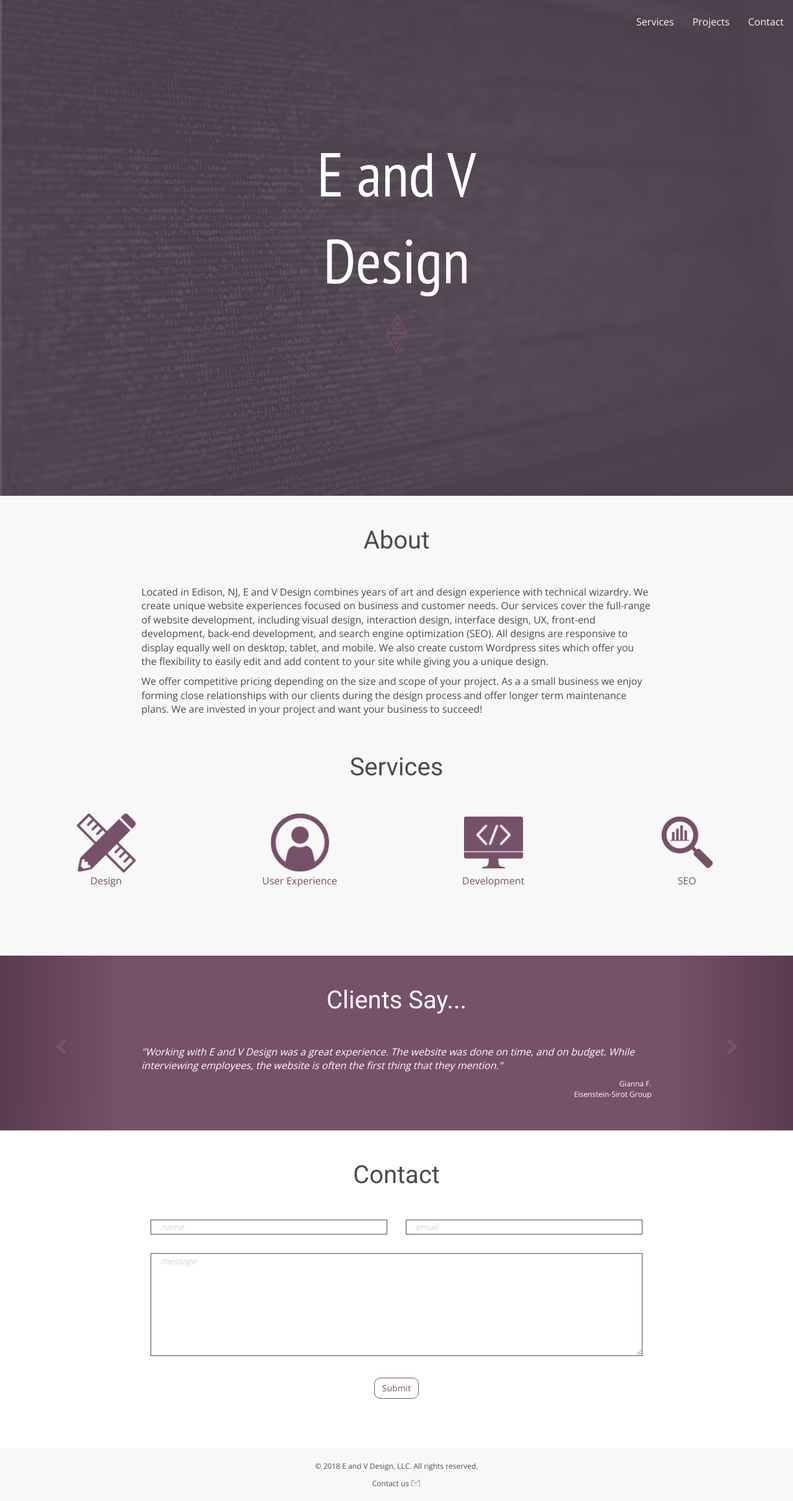
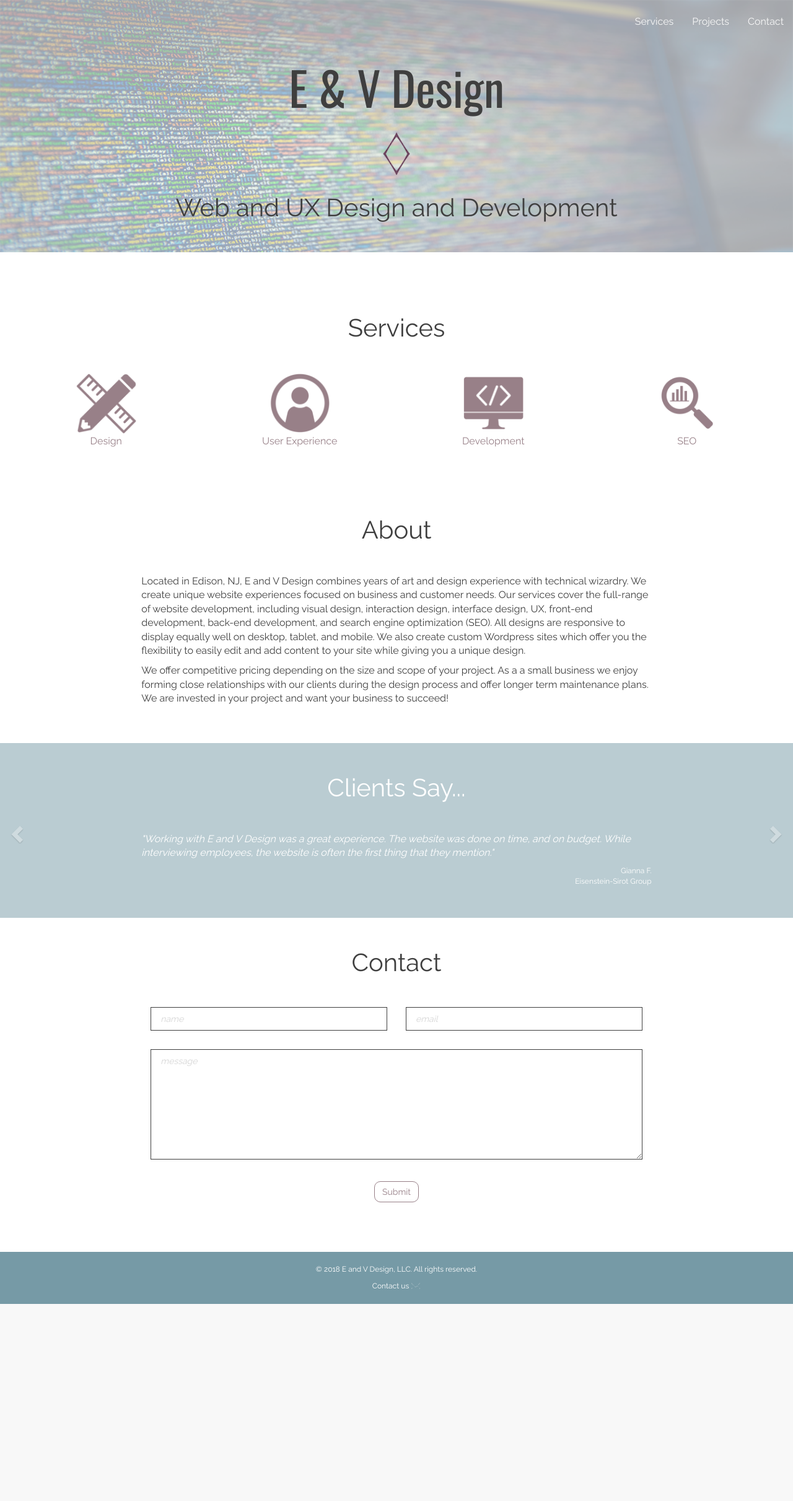
Before and after one commit to eliezerwohl/e-and-v-design, a PHP site: page / in a window 1280 px wide. Shown: the whole page at 62% size. After the commit the page ends 2104 px from the top, so only its background shows below. Run offline with PHP 8.4, Linux system fonts and the light colour scheme; some libraries are stand-ins or nearby versions.

Commit message:
home-redo-2

```diff
--- a/index.php
+++ b/index.php
@@ -21,9 +21,9 @@
 <meta name="msapplication-TileColor" content="#ffffff">
 <meta name="msapplication-TileImage" content="/img/ms-icon-144x144.png">
 <meta name="theme-color" content="#ffffff">
-    <link href="https://fonts.googleapis.com/css?family=Open+Sans|PT+Sans+Narrow|Roboto" rel="stylesheet">
+    <link href="https://fonts.googleapis.com/css?family=Oswald|Raleway" rel="stylesheet">
     <link rel="stylesheet" href="https://maxcdn.bootstrapcdn.com/bootstrap/3.3.7/css/bootstrap.min.css" integrity="sha384-BVYiiSIFeK1dGmJRAkycuHAHRg32OmUcww7on3RYdg4Va+PmSTsz/K68vbdEjh4u" crossorigin="anonymous">
-    <link rel="stylesheet" type="text/css" href="styles/main.min.css">
+    <link rel="stylesheet" type="text/css" href="styles/main.css">
     <title>E and V Design | NJ Web Design and Development</title>
     <meta name="Description" content='Located in Edison, NJ, E and V Design creates unique website experiences for individuals, groups, non-profits, and businesses. We offer a range of services including website design, development, SEO, and custom WordPress sites.'>
     <!-- Global site tag (gtag.js) - Google Analytics -->
@@ -47,7 +47,7 @@
           <span class="icon-bar"></span>
           <span class="icon-bar"></span>
           </button>
-          <a id="homeButton" class="navbar-brand brandHide" href="/">E and V Design</a>
+          <a id="homeButton" class="navbar-brand brandHide" href="/">E & V <img alt="logo" id="brand-logo"  src="img/logo.png"> Design</a>
         </div>
         <!-- Collect the nav links, forms, and other content for toggling -->
         <div class="collapse navbar-collapse" id="bs-example-navbar-collapse-1">
@@ -64,26 +64,15 @@
     <div class="welcomeBackground">
       <div class="welcomeDiv">
         <div class="child">
-          <h1>E and V <span style="display: block; margin-top: 30px;">Design</span>
-          </h1>
-          <img alt="logo" id ="logo" class="center-text" src="img/logo-5.png">
+          <h1>E & V Design</h1>
+          <img alt="logo" id ="logo" class="center-text" src="img/logo.png">
+          <h2>Web and UX Design and Development</h2>
         </div>
       </div>
     </div>
     <!--   tools used side projects  social contact -->
     <div id="main">
-      <div id="aboutUs" class="container gray">
-        <h2>About</h2>
-        <div class="contentContainer col-md-8 col-md-offset-2">
-          <p>
-            Located in Edison, NJ, E and V Design combines years of art and design experience with technical wizardry. We create unique website experiences focused on business and customer needs. Our services cover the full-range of website development, including visual design, interaction design, interface design, UX, front-end development, back-end development, and search engine optimization (SEO). All designs are responsive to display equally well on desktop, tablet, and mobile. We also create custom Wordpress sites which offer you the flexibility to easily edit and add content to your site while giving you a unique design.
-          </p>
-          <p>
-            We offer competitive pricing depending on the size and scope of your project. As a a small business we enjoy forming close relationships with our clients during the design process and offer longer term maintenance plans. We are invested in your project and want your business to succeed!
-          </p>
-        </div>
-      </div>
-      <div class="container text-center gray">
+      <div class="container text-center">
         <h2>Services</h2>
         <div class="col-md-12 service">
           <div class="col-sm-3 service-container col-xs-6">
@@ -110,6 +99,17 @@
               <p>SEO</p>
             </a>
           </div>
+        </div>
+      </div>
+      <div id="aboutUs" class="container">
+        <h2>About</h2>
+        <div class="contentContainer col-md-8 col-md-offset-2">
+          <p>
+            Located in Edison, NJ, E and V Design combines years of art and design experience with technical wizardry. We create unique website experiences focused on business and customer needs. Our services cover the full-range of website development, including visual design, interaction design, interface design, UX, front-end development, back-end development, and search engine optimization (SEO). All designs are responsive to display equally well on desktop, tablet, and mobile. We also create custom Wordpress sites which offer you the flexibility to easily edit and add content to your site while giving you a unique design.
+          </p>
+          <p>
+            We offer competitive pricing depending on the size and scope of your project. As a a small business we enjoy forming close relationships with our clients during the design process and offer longer term maintenance plans. We are invested in your project and want your business to succeed!
+          </p>
         </div>
       </div>
       <div id="clients-say" class="container text-center">
@@ -188,7 +188,7 @@
     <?php require 'footer.php';?>
     <script src="https://ajax.googleapis.com/ajax/libs/jquery/3.2.1/jquery.min.js"></script>
     <script src="js/bootstrap.min.js"></script>
-    <script type="text/javascript" src="js/navbar.min.js"></script>
+    <script type="text/javascript" src="js/navbar.js"></script>
     <script type="text/javascript" src="js/contact.min.js"></script>
   </body>
 </html>
--- a/js/navbar.js
+++ b/js/navbar.js
@@ -1,17 +1,28 @@
-function scrollFunction(){
-  if($(this).scrollTop() > 0){
-      $('.navbar-default').removeClass("topNav").addClass("scrollNav");
-      $(".navbar-brand").removeClass("brandHide").addClass("brandShow");
-     }
-  else {
-    $('.navbar-default').removeClass("scrollNav").addClass("topNav");
-    $(".navbar-brand").removeClass("brandShow").addClass("brandHide");
-  }
-}
-
 $( document ).ready(function() {
   scrollFunction();
+  var navbar = $(".navbar-default");
   $(document).scroll(function(){
     scrollFunction()
 	});
+  function scrollFunction(){
+    var scrollin = $(this).scrollTop();
+    var mathin = Math.floor(scrollin / 4);
+    if (scrollin == 0){
+      $('.navbar-default').removeClass("scrollNav").addClass("topNav");
+      $(".navbar-brand").removeClass("brandShow").addClass("brandHide");
+      $(navbar).css("background-color", "rgba(255,255,255,0.0")
+    }
+    else {
+      $('.navbar-default').removeClass("topNav").addClass("scrollNav");
+      $(".navbar-brand").removeClass("brandHide").addClass("brandShow");
+      if (mathin < 10) {
+        mathin = 1;
+      }
+      else if (mathin > 70){
+        mathin = 7;
+      }
+      var numin = "0." + parseInt(mathin.toString()[0]);
+      $(navbar).css("background-color", "rgba(255,255,255," + numin + ")")
+    }
+  }
 });
--- a/styles/main.css
+++ b/styles/main.css
@@ -14,15 +14,18 @@
         margin-bottom: 25px;
     }
 }
+body {
+    font-family: 'Raleway', sans-serif;
+}
 .navbar-brand,
 h1 {
-    font-family: 'PT Sans Narrow', sans-serif;
-    color: white;
+    font-family: 'Oswald', sans-serif;
+    color: #3F3F3F;
 }
 h2,
 #main,
 #main h1 {
-    color: #4e4a4a;
+    color: #3F3F3F;
 }
 h2, #page h1 {
     text-align: center;
@@ -34,19 +37,13 @@ h2, #page h1 {
 h3 {
     font-size: 28px
 }
-body {
-    font-family: 'Open Sans', sans-serif
-}
-
-#page h1, h2, h3, h4 {
-    font-family: 'Roboto', sans-serif;
-}
 p {
     -webkit-margin-before: 0
 }
 input,
 textarea {
-    border: 1px solid #4e4a4a;
+    border: 1px solid #3F3F3F;
+    padding: 8px 10px;
 }
 input:focus,
 textarea:focus {
@@ -76,21 +73,13 @@ textarea:focus {
 
 #main a,
 #main button {
-    color: #775069
+    color:  #988088;
 }
-footer {
-    color: #4e4a4a;
-}
-footer a {
-    color: #4e4a4a;
-}
+
 #main a:hover p, footer a:hover {
     opacity: .7
 }
 
-footer a:hover {
-    color: #4e4a4a;
-}
 #main a:hover, footer a:hover {
     text-decoration: none
 }
@@ -100,12 +89,12 @@ footer a:hover {
 }
 #main button {
     background-color: #fff;
-    border: 1px solid #775069;
+    border: 1px solid  #988088;;
     border-radius: 10px;
     margin: 5px
 }
 #main button:hover {
-    background-color: #775069;
+    background-color:  #988088;;
     color: #fff
 }
 #main button:active {
@@ -134,6 +123,8 @@ footer a:hover {
 .navbar-default,
 .navbar-header {
     height: 70px;
+    border-color: transparent;
+    background-color:rgba(255,255,255, 0);
 }
 .navbar-default .navbar-nav>li>a:hover {
     color: #f8f8f8;
@@ -147,7 +138,7 @@ footer a:hover {
 }
 @media(max-width: 767px){
     .navbar-default .navbar-nav>li>a {
-    color: #775069;
+    color:  #988088;;
     }
     .navbar-default .navbar-nav>li>a:hover {
     color: #4e4a4a;
@@ -156,16 +147,22 @@ footer a:hover {
 
 }
 .scrollNav .navbar-nav>li>a {
-    color: #775069;
+    color:  #988088;;
 }
 .navbar-default .navbar-brand {
-    color: #433544;
+    color: #3F3F3F;
+}
+
+.navbar-default .navbar-brand img {
+    display: inline-block;
+    height: 30px;
+    padding-bottom: 8px;
 }
 .navbar-default .navbar-nav>li>a:focus {
     color: #4e4a4a
 }
 .navbar-default .navbar-brand:hover {
-    color: #775069;
+    color:  #988088;;
     opacity: .7
 }
 
@@ -178,7 +175,7 @@ footer a:hover {
 }
 
 .navbar-default .navbar-toggle:focus, .navbar-default .navbar-toggle:hover {
-    background-color: #775069;
+    background-color:  #988088;;
 }
 
 .navbar-default .navbar-toggle:focus .icon-bar, .navbar-default .navbar-toggle:hover .icon-bar {
@@ -197,7 +194,7 @@ footer a:hover {
 .navbar-default .navbar-nav>.active>a:hover {
     font-weight: 700;
     background-color: #fff;
-    color: #775069
+    color:  #988088;
 }
 .navbar-header,
 .navbar-nav {
@@ -219,13 +216,15 @@ footer a:hover {
     width: auto;
 }
 #front .welcomeBackground {
-    background: url(../img/header-image.jpg) no-repeat;
+    background: url(../img/background-new.png) no-repeat;
     background-size: cover;
-    min-height: 100vh;
+    /* min-height: 100vh; */
     position: relative;
 }
 .welcomeBackground .child {
-    width: fit-content;
+    margin-top:50px;
+    margin-bottom: 50px;
+    /* width: fit-content;
     width: -moz-max-content;
     width: -webkit-max-content;
     width: -o-max-content;
@@ -233,7 +232,7 @@ footer a:hover {
     position: absolute;
     top: 50%;
     left: 50%;
-    transform: translate(-50%, -50%);
+    transform: translate(-50%, -50%); */
     text-align: center;
 }
 .welcomeBackground .welcomeText {
@@ -246,9 +245,12 @@ footer a:hover {
     padding-top: 50px
 }
 .welcomeDiv h1 {
-    font-size: 100px;
-    margin-top: 0;
+    font-size: 75px;
+    margin-top: 0px;
     margin-bottom: 30px;
+}
+.welcomeDiv h2 {
+  padding-top: 30px;
 }
 #front .service img {
     width: auto;
@@ -261,13 +263,47 @@ footer a:hover {
     opacity: .7;
 }
 #front .service {
-    margin-bottom: 50px;
+    margin-bottom: 0px;
+}
+
+#front #aboutUs {
+  margin-bottom: 50px;
 }
 #front #clients-say {
-    background-color: #775069;
+    background-color:#baccd2;
     color: white;
 }
+
+#front #clients-say a {
+  color:#baccd2;
+}
 #front #clients-say h2 {
+    color: white;
+}
+
+#front .carousel .carouse-control.left, #front .carousel .carouse-control.right {
+    background-image: none
+}
+
+#front .carousel .glyphicon-chevron-left {
+    left: 0px;
+    margin-left: 15px;
+    opacity: .3
+}
+
+#front .carousel .glyphicon-chevron-right {
+    right: 0px;
+    margin-right: 15px;
+    opacity: .3
+}
+
+#front .carousel .carousel-control {
+    width: 50px;
+    opacity: 1;
+    background-image: none;
+}
+
+#front .carousel .carousel-control .glyphicon {
     color: white;
 }
 #front #clients-say .carousel-inner .active {
@@ -297,15 +333,14 @@ footer a:hover {
     margin-bottom: 50px
 }
 .scrollNav {
-    background: #fff;
-    border-bottom: 1px solid #4e4a4a;
-    -webkit-box-shadow: 0 8px 6px -6px #4e4a4a;
+    background-color:rgba(255,255,255)
+    border-bottom: 1px solid transparent;
+    /* -webkit-box-shadow: 0 8px 6px -6px #4e4a4a;
     -moz-box-shadow: 0 8px 6px -6px #4e4a4a;
-    box-shadow: 0 8px 6px -6px #4e4a4a
+    box-shadow: 0 8px 6px -6px #4e4a4a */
 }
 .topNav {
-    border-bottom: none;
-    background: 0 0
+    border-bottom: transparent;
 }
 .brandShow {
     visibility: visible
@@ -364,10 +399,21 @@ footer a:hover {
         text-align: center;
     }
 }
+
+
 footer {
+    color: #4e4a4a;
     padding: 20px 0;
     font-size: 12px;
-    background-color: #f8f8f8;
+    background-color: #769aa6;
+    color:white;
+}
+footer a {
+  color: white;
+}
+
+footer a:hover {
+    color: #4e4a4a;
 }
 
 footer img {
```
Also changed, not shown: home.php (deleted, +0 -116 lines), sitemap.xml (deleted, +0 -29 lines), img/background-new.png (added), img/background-new2.png (added), img/envelope.png, img/logo.png, img/service-design.png, img/service-dev.png, img/service-seo.png, img/service-ux.png.
